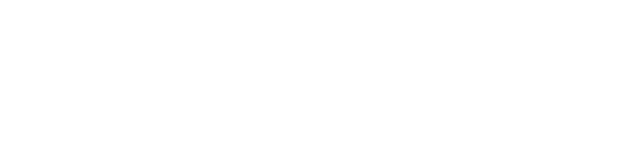
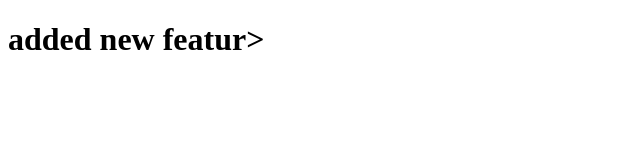
Before and after one commit to Rakshita1828/learning-git, a plain HTML site: page index.html in a window 1280 px wide. Shown: the whole page, without its empty margins (0-640 px from the left). Drawn offline with Linux system fonts and the light colour scheme.

Commit message:
added new line

```diff
--- a/index.html
+++ b/index.html
@@ -6,6 +6,6 @@
     <title>My first webpage</title>
 </head>
 <body>
-
+    <h1>added new featur></h1>
 </body>
 </html>
```
